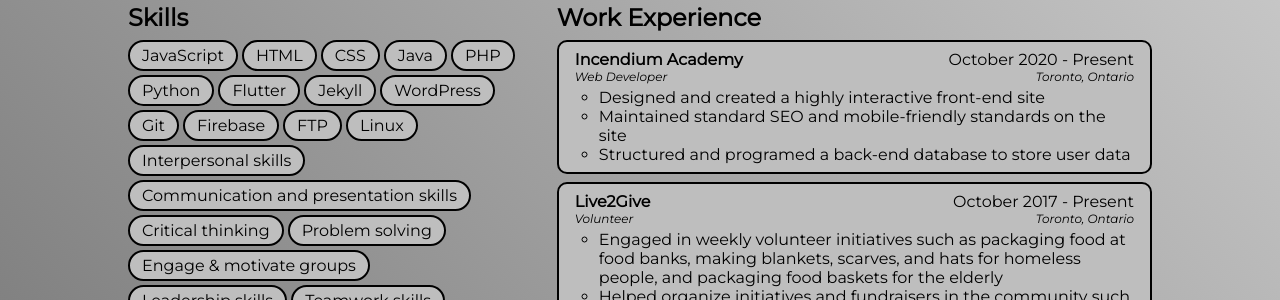
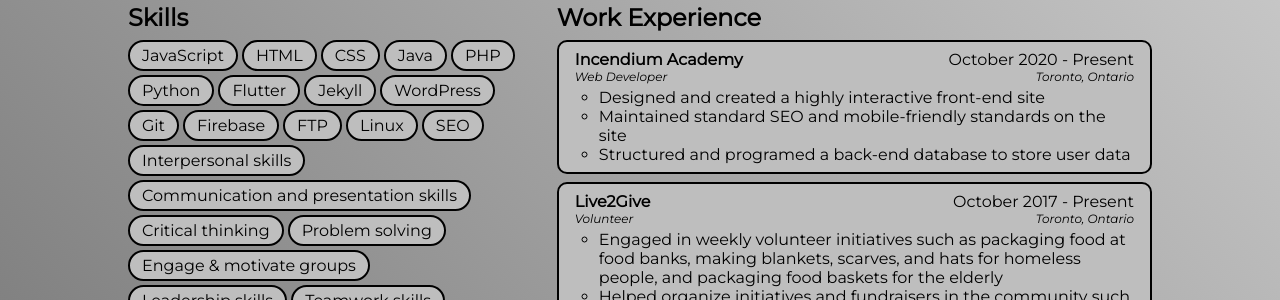
Before and after one commit to Jwiggiff/website, a Jekyll site: the page built from index.html, in a window 1280 px wide. Shown: the part 2437-2737 px from the top of the page. Built offline with Jekyll 4.4.1, drawn with Linux system fonts in a browser that asks for light colours; nearby versions of some CDN libraries.

Commit message:
Add SEO skill

```diff
--- a/_data/experience.yml
+++ b/_data/experience.yml
@@ -14,6 +14,7 @@
     - Jekyll
     - Git
     - Firebase
+    - SEO
     - Critical thinking
     - Problem solving
     - Leadership skills
@@ -66,6 +67,7 @@
     - PHP
     - WordPress
     - FTP
+    - SEO
     - Critical thinking
     - Problem solving
 
--- a/_data/skills.yml
+++ b/_data/skills.yml
@@ -11,6 +11,7 @@
 - Firebase
 - FTP
 - Linux
+- SEO
 
 - Interpersonal skills
 - Communication and presentation skills
```
Also changed, not shown: Gemfile.lock.
